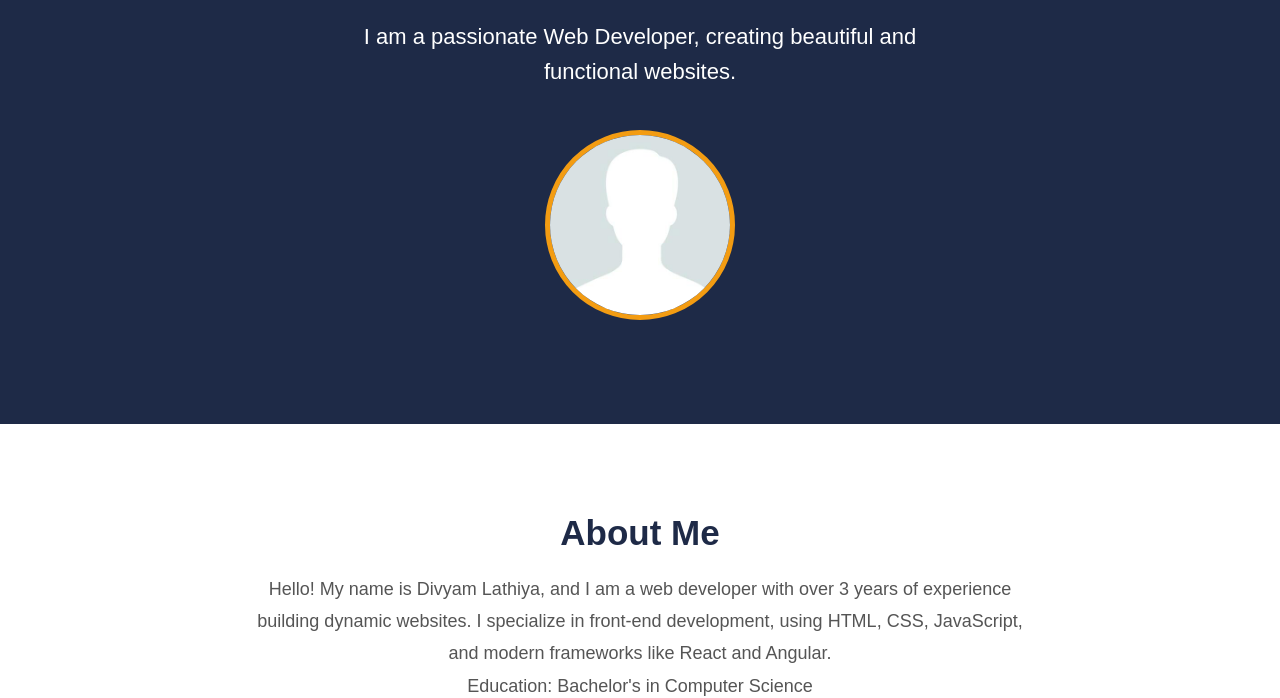
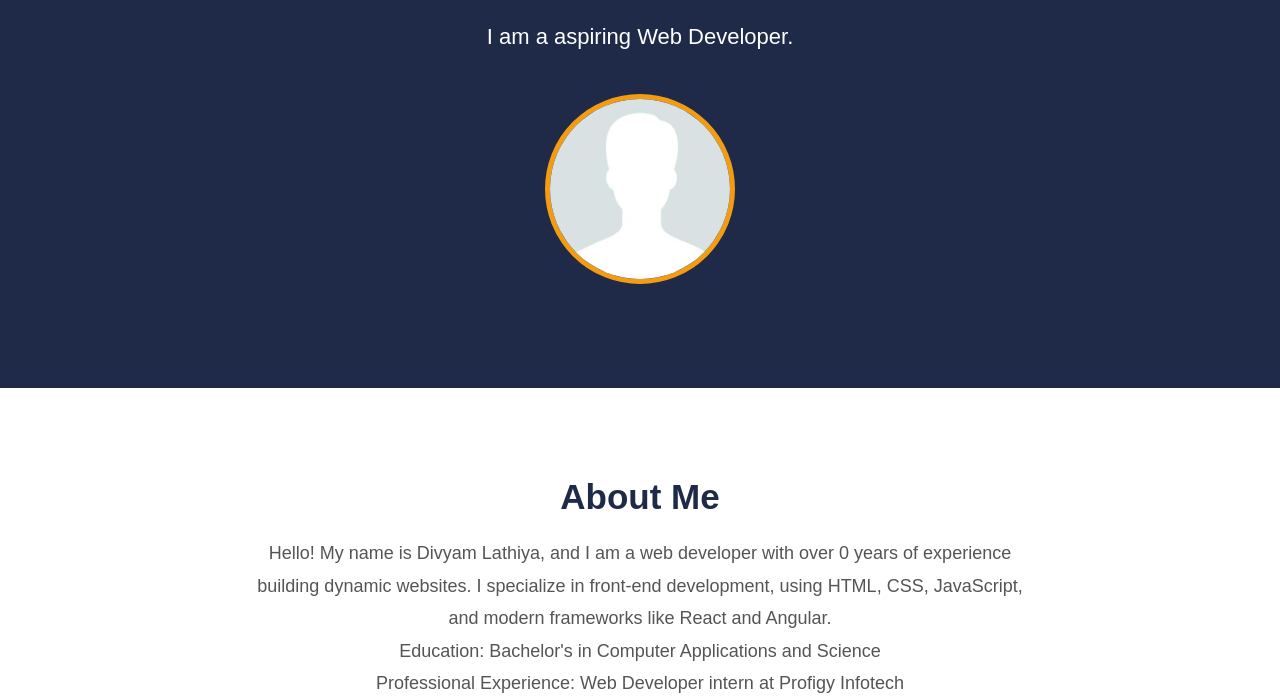
Before and after one commit to divyamlathiya/PRODIGY_Tasks, a plain HTML site: page PRODIGY_WD_04/index.html in a window 1280 px wide. Shown: the part 266-964 px from the top of the page. Drawn offline with Linux system fonts and the light colour scheme.

Commit message:
Update index.html

```diff
--- a/PRODIGY_WD_04/index.html
+++ b/PRODIGY_WD_04/index.html
@@ -26,7 +26,7 @@
         <div class="container">
             <div class="intro">
                 <h1>Welcome to My Portfolio</h1>
-                <p>I am a passionate Web Developer, creating beautiful and functional websites.</p>
+                <p>I am a aspiring Web Developer.</p>
             </div>
             <div class="photo">
                 <img src="/PRODIGY_WD_04/profile.jpg" alt="Profile Picture">
@@ -38,11 +38,12 @@
     <section id="about">
         <div class="container">
             <h2>About Me</h2>
-            <p>Hello! My name is Divyam Lathiya, and I am a web developer with over 3 years of experience building dynamic
+            <p>Hello! My name is Divyam Lathiya, and I am a web developer with over 0 years of experience building
+                dynamic
                 websites. I specialize in front-end development, using HTML, CSS, JavaScript, and modern frameworks like
                 React and Angular.</p>
-            <p>Education: Bachelor's in Computer Science</p>
-            <p>Professional Experience: Web Developer at ABC Tech Solutions</p>
+            <p>Education: Bachelor's in Computer Applications and Science</p>
+            <p>Professional Experience: Web Developer intern at Profigy Infotech</p>
         </div>
     </section>
 
```
